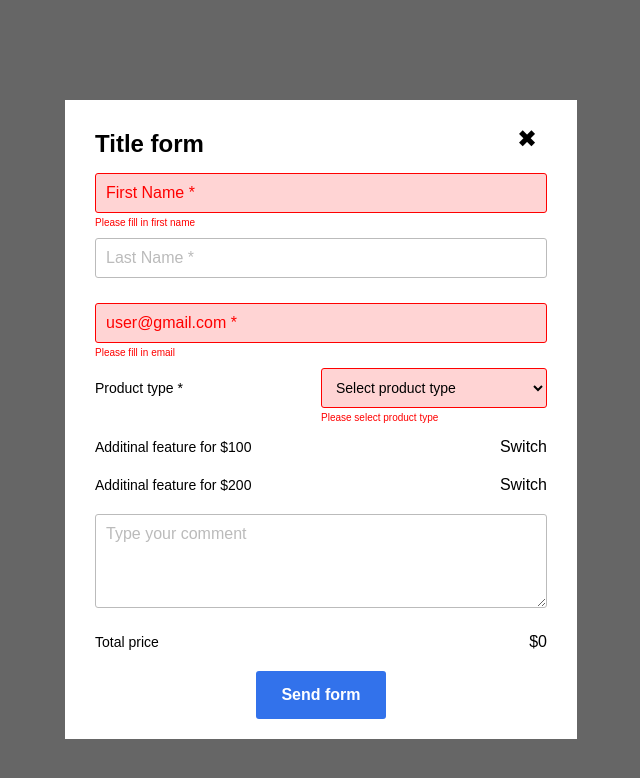
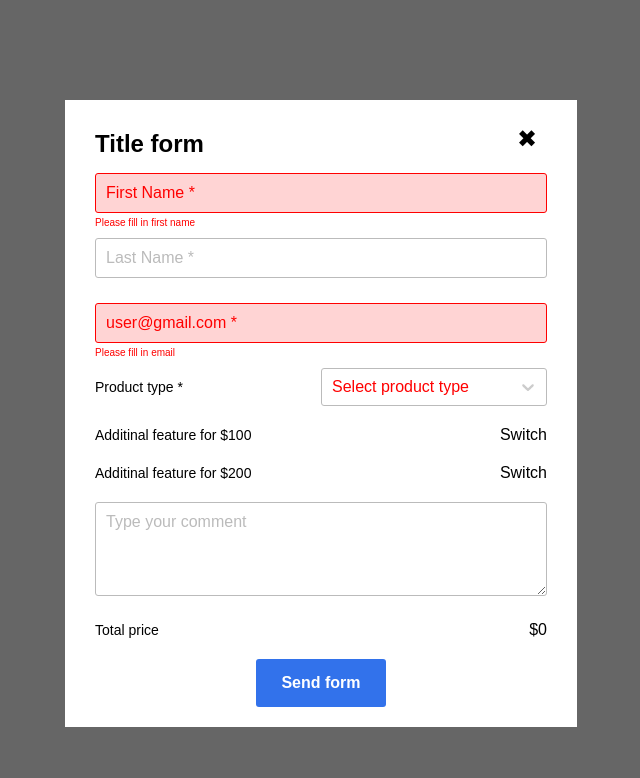
Before and after one commit to elenakoch122/task-from-Roma, a React (Create React App) app: page / in a window 1280 px wide. Shown: the top 778 px of the page, without its empty margins (319-959 px from the left). Built offline with nearby package versions, Linux system fonts and the light colour scheme.

Commit message:
added FormSelect component

```diff
--- a/src/components/Element/Element.module.css
+++ b/src/components/Element/Element.module.css
@@ -13,10 +13,6 @@
   font-size: 14px;
 }
 
-.content {
+.content:not(:has(div[class^=select])) {
   text-align: end;
 }
-
-.wrapper:has(> div div select) {
-  margin-bottom: 30px;
-}
--- a/src/components/Form/Form.js
+++ b/src/components/Form/Form.js
@@ -1,6 +1,7 @@
 import style from './Form.module.css';
 import Wrapper from '../Wrapper/Wrapper';
 import Element from '../Element/Element';
+import FormSelect from '../FormSelect/FormSelect';
 
 export default function Form() {
   return (
@@ -21,14 +22,8 @@ export default function Form() {
       </Wrapper>
 
       <Element text="Product type *">
-        <Wrapper isValid={false}>
-          {/* установить react-select */}
-          <select name="product" placeholder="Select product type">
-            <option value="">Select product type</option>
-            <option value="50">Product $50</option>
-            <option value="100">Product $100</option>
-            <option value="300">Product $300</option>
-          </select>
+        <Wrapper>
+          <FormSelect />
         </Wrapper>
       </Element>
 
--- /dev/null
+++ b/src/components/FormSelect/FormSelect.js
@@ -0,0 +1,49 @@
+// import style from './FormSelect.module.css';
+import Select from 'react-select';
+
+export default function FormSelect() {
+  const options = [
+    { value: '50', label: 'Product $50' },
+    { value: '100', label: 'Product $100' },
+    { value: '300', label: 'Product $300' }
+  ];
+
+  const colourStyles = {
+    placeholder: (defaultStyles, state) => {
+      return {
+        ...defaultStyles,
+        color: state.isOptionSelected ? '#bbb' : 'red',
+      }
+    },
+    control: (defaultStyles, state) => ({
+      ...defaultStyles,
+      border: '1px solid #bbb',
+      borderRadius: '3px',
+      outline: state.isFocused ? '2px solid #89ccf3' : 'none',
+      boxShadow: 'none',
+    }),
+  };
+
+  const theme = (theme) => ({
+    ...theme,
+    colors: {
+      ...theme.colors,
+      primary: '#89ccf3',
+      primary25: '#d9ffff',
+    },
+  });
+
+  return (
+    <>
+      <Select
+        className="select-container"
+        classNamePrefix="select"
+        options={options}
+        styles={colourStyles}
+        placeholder="Select product type"
+        components={{IndicatorSeparator: null }}
+        theme={theme}
+      />
+    </>
+  );
+}
--- a/src/components/Wrapper/Wrapper.module.css
+++ b/src/components/Wrapper/Wrapper.module.css
@@ -14,7 +14,7 @@
   content: 'Please fill in email';
 }
 
-.error:has(> select)::after {
+.error:has(> div[class^=select])::after {
   content: 'Please select product type';
   left: 0;
 }
@@ -26,7 +26,7 @@
   color: red;
 }
 
-.error input, .error select {
+.error input, .error div div[class^=select__control] {
   background-color: #ffd4d4;
   border-color: red;
 }
--- a/src/index.css
+++ b/src/index.css
@@ -22,23 +22,23 @@ body {
   background-color: #666;
 }
 
-input, select, textarea, button {
+input, textarea, button {
   border-radius: 3px;
   outline: none;
 }
 
-input, select, textarea {
+input, textarea {
   width: 100%;
   padding: 10px;
   border: 1px solid #bbb;
 }
 
-input::placeholder, select::placeholder, textarea::placeholder {
+input::placeholder, textarea::placeholder {
   color: #bbb;
 }
 
-input:focus, select:focus, textarea:focus, button:focus {
-  border-color: #89ccf3;
+input:focus, textarea:focus, button:focus {
+  outline: 2px solid #89ccf3;
 }
 
 input, textarea {
@@ -47,11 +47,11 @@ input, textarea {
   font-size: 16px;
 }
 
-select {
-  font-size: 14px;
-}
-
 button {
   padding: 15px 25px;
   border: none;
 }
+
+div.select__control:hover {
+  border-color: #bbb;
+}
```
